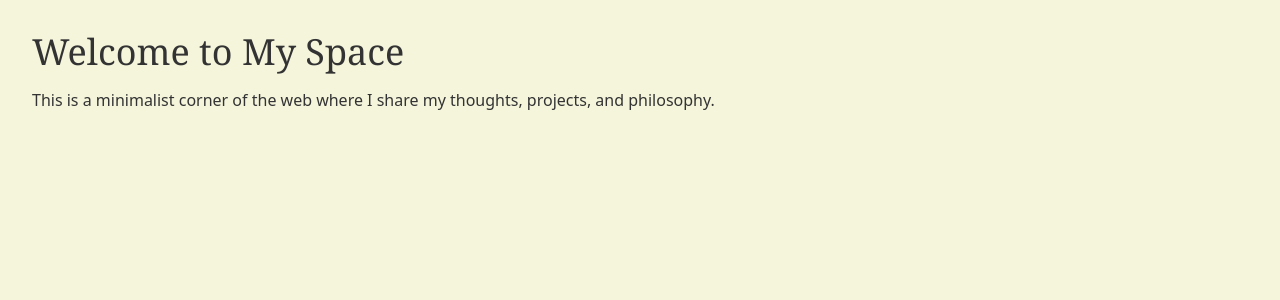
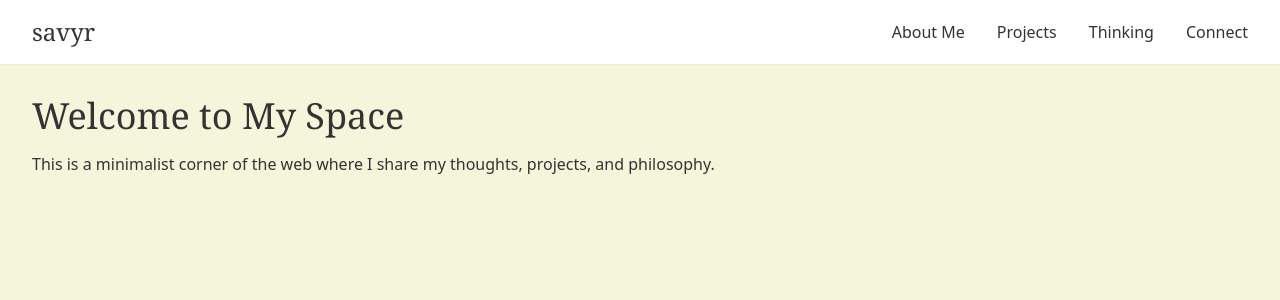
Before and after one commit to vinos-samuel/personal-website, a Next.js app: page / in a window 1280 px wide. Shown: the top 300 px of the page. Built offline with nearby package versions, Linux system fonts and the light colour scheme.

Commit message:
Create Layout component with navigation

```diff
--- a/components/Layout.js
+++ b/components/Layout.js
@@ -1,4 +1,5 @@
 import Head from 'next/head';
+import Link from 'next/link';
 
 export default function Layout({ children }) {
   return (
@@ -6,7 +7,34 @@ export default function Layout({ children }) {
       <Head>
         <title>My Personal Website</title>
       </Head>
-      <main className="min-h-screen p-8">{children}</main>
+      <div className="min-h-screen flex flex-col">
+        <header className="bg-white shadow-sm">
+          <div className="max-w-7xl mx-auto px-4 sm:px-6 lg:px-8">
+            <div className="flex justify-between items-center h-16">
+              <Link href="/" className="font-serif text-2xl text-dark-gray hover:scale-105 transition-transform">
+                savyr
+              </Link>
+              <nav className="flex space-x-8">
+                <Link href="/about" className="text-dark-gray hover:scale-105 transition-transform">
+                  About Me
+                </Link>
+                <Link href="/projects" className="text-dark-gray hover:scale-105 transition-transform">
+                  Projects
+                </Link>
+                <Link href="/thinking" className="text-dark-gray hover:scale-105 transition-transform">
+                  Thinking
+                </Link>
+                <Link href="/connect" className="text-dark-gray hover:scale-105 transition-transform">
+                  Connect
+                </Link>
+              </nav>
+            </div>
+          </div>
+        </header>
+        <main className="flex-1 max-w-7xl w-full mx-auto px-4 sm:px-6 lg:px-8 py-8">
+          {children}
+        </main>
+      </div>
     </>
   );
 }
```
Also changed, not shown: pages/index.js (line endings or trailing spaces).
